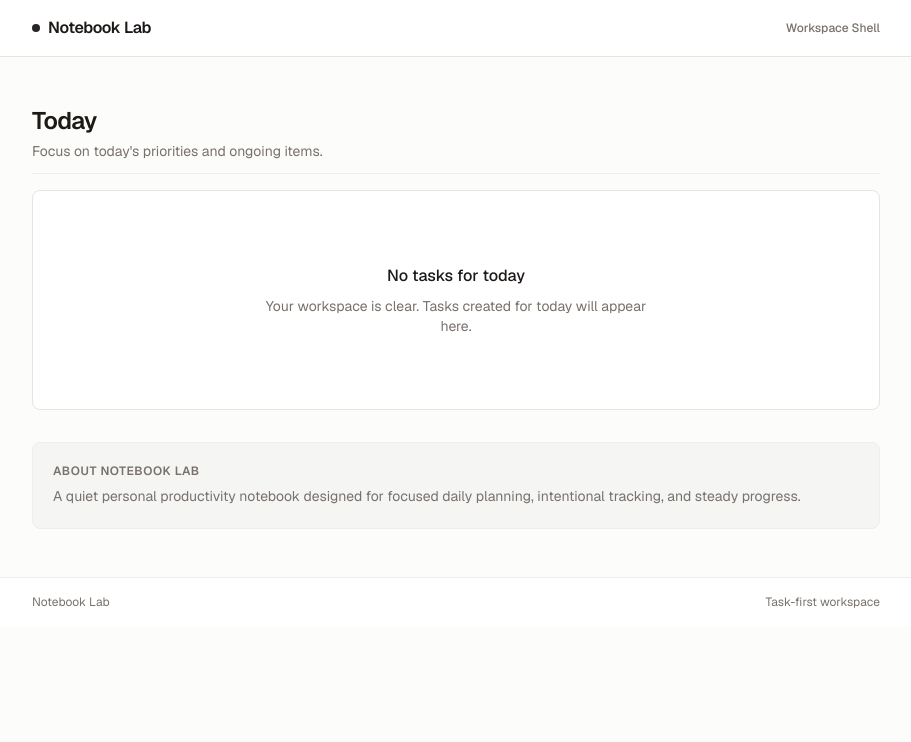
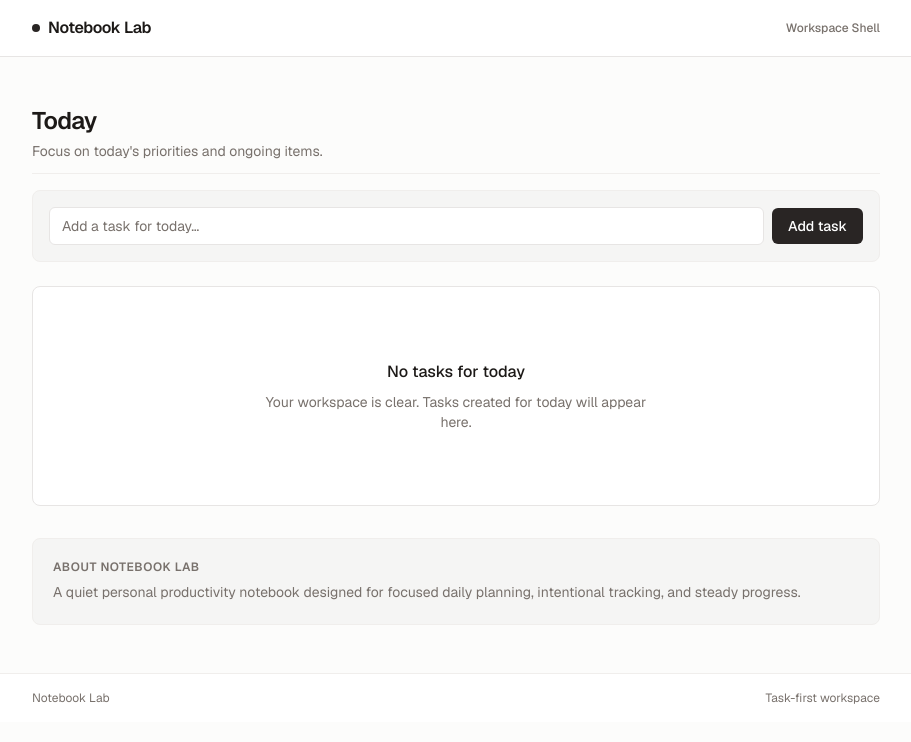
Before and after one commit to A7madSoliman/notebook-lab, a Next.js app: page / in a window 1280 px wide. Shown: the top 742 px of the page, without its empty margins (184-1095 px from the left). Built offline with nearby package versions, Linux system fonts and the light colour scheme.

Commit message:
feat(tasks): add task creation

```diff
--- a/app/page.tsx
+++ b/app/page.tsx
@@ -1,5 +1,5 @@
 import { Surface } from "@/components/ui/surface";
-import { TodayTaskList } from "@/features/tasks/today-task-list";
+import { TodayTasksSection } from "@/features/tasks/today-tasks-section";
 
 export default function Home() {
   return (
@@ -29,7 +29,7 @@ export default function Home() {
             </p>
           </div>
 
-          <TodayTaskList />
+          <TodayTasksSection />
         </section>
 
         <section aria-labelledby="context-heading">
--- /dev/null
+++ b/features/tasks/create-task-form.tsx
@@ -0,0 +1,99 @@
+"use client";
+
+import { useState, useTransition, type FormEvent, type ChangeEvent } from "react";
+import { Surface } from "@/components/ui/surface";
+import { createTodayTask } from "./create-today-task";
+
+interface CreateTaskFormProps {
+  onTaskCreated: () => Promise<boolean> | boolean;
+}
+
+export function CreateTaskForm({ onTaskCreated }: CreateTaskFormProps) {
+  const [title, setTitle] = useState("");
+  const [errorMessage, setErrorMessage] = useState<string | null>(null);
+  const [isPending, startTransition] = useTransition();
+
+  const handleChange = (e: ChangeEvent<HTMLInputElement>) => {
+    setTitle(e.target.value);
+    if (errorMessage) {
+      setErrorMessage(null);
+    }
+  };
+
+  const handleSubmit = (e: FormEvent<HTMLFormElement>) => {
+    e.preventDefault();
+
+    if (isPending) {
+      return;
+    }
+
+    startTransition(async () => {
+      setErrorMessage(null);
+
+      const result = await createTodayTask(title);
+
+      if (result.status === "validation_error" || result.status === "error") {
+        setErrorMessage(result.message);
+        return;
+      }
+
+      setTitle("");
+      setErrorMessage(null);
+
+      const refreshed = await onTaskCreated();
+      if (!refreshed) {
+        setErrorMessage("Task was created, but refreshing the list failed. Please refresh.");
+      }
+    });
+  };
+
+  const errorId = "create-task-error";
+  const inputId = "new-task-title";
+
+  return (
+    <Surface tone="subtle" className="p-3 sm:p-4">
+      <form onSubmit={handleSubmit} noValidate className="flex flex-col gap-2">
+        <div className="flex flex-col sm:flex-row items-stretch sm:items-center gap-2">
+          <label htmlFor={inputId} className="sr-only">
+            New task title
+          </label>
+          <input
+            id={inputId}
+            name="title"
+            type="text"
+            value={title}
+            onChange={handleChange}
+            placeholder="Add a task for today…"
+            disabled={isPending}
+            aria-invalid={errorMessage !== null}
+            aria-describedby={errorMessage ? errorId : undefined}
+            className="flex-1 min-w-0 rounded-md border border-border bg-surface px-3 py-2 text-sm text-foreground placeholder:text-muted focus-visible:outline-2 focus-visible:outline-offset-2 focus-visible:outline-accent disabled:opacity-50 transition-colors"
+          />
+          <button
+            type="submit"
+            disabled={isPending}
+            className="inline-flex min-h-[40px] sm:min-h-0 items-center justify-center rounded-md bg-accent px-4 py-2 text-sm font-medium text-surface hover:opacity-90 focus-visible:outline-2 focus-visible:outline-offset-2 focus-visible:outline-accent disabled:opacity-50 cursor-pointer disabled:cursor-not-allowed transition-all shrink-0"
+          >
+            {isPending ? "Adding…" : "Add task"}
+          </button>
+        </div>
+
+        {isPending && (
+          <p className="sr-only" aria-live="polite">
+            Creating task…
+          </p>
+        )}
+
+        {errorMessage && (
+          <p
+            id={errorId}
+            role="alert"
+            className="text-xs text-red-600 dark:text-red-400 break-words mt-0.5"
+          >
+            {errorMessage}
+          </p>
+        )}
+      </form>
+    </Surface>
+  );
+}
--- /dev/null
+++ b/features/tasks/create-today-task.ts
@@ -0,0 +1,52 @@
+import type { Task } from "@/domain/tasks/task.types";
+import { normalizeTaskRepositoryError } from "@/data/tasks/task-repository.errors";
+import { createTaskRepository } from "@/data/tasks/task-repository.factory";
+import { getTodayDate } from "./get-today-date";
+
+export type CreateTodayTaskResult =
+  | { status: "success"; task: Task }
+  | { status: "validation_error"; message: string }
+  | { status: "error"; message: string };
+
+/**
+ * Creates a task for today's calendar date through the repository boundary.
+ *
+ * Title is intentionally trimmed to reject purely whitespace input and avoid
+ * storing accidental outer whitespace. No arbitrary maximum length is enforced.
+ * Date is computed at execution time to ensure alignment with user's local day.
+ */
+export async function createTodayTask(rawTitle: string): Promise<CreateTodayTaskResult> {
+  const trimmedTitle = rawTitle.trim();
+
+  if (trimmedTitle.length === 0) {
+    return {
+      status: "validation_error",
+      message: "Please enter a task title.",
+    };
+  }
+
+  const today = getTodayDate();
+
+  try {
+    const task = await createTaskRepository().create({
+      title: trimmedTitle,
+      date: today,
+    });
+    return { status: "success", task };
+  } catch (error: unknown) {
+    const failure = normalizeTaskRepositoryError(error);
+
+    if (failure === "corrupted-data") {
+      return {
+        status: "error",
+        message:
+          "Persisted task data is corrupted. Please review your local storage.",
+      };
+    }
+
+    return {
+      status: "error",
+      message: "Unable to create task. Please try again.",
+    };
+  }
+}
--- a/features/tasks/today-task-list.tsx
+++ b/features/tasks/today-task-list.tsx
@@ -1,36 +1,20 @@
-"use client";
-
-import { useEffect, useState, useCallback, useTransition } from "react";
 import { Surface } from "@/components/ui/surface";
 import type { Task } from "@/domain/tasks/task.types";
-import { getTodayDate } from "./get-today-date";
-import { loadTodayTasks } from "./load-today-tasks";
 
-type ViewState =
-  | { status: "loading" }
-  | { status: "success"; tasks: Task[] }
-  | { status: "error"; message: string };
+interface TodayTaskListProps {
+  tasks: Task[];
+  status: "loading" | "success" | "error";
+  errorMessage?: string;
+  onRetry?: () => void;
+}
 
-export function TodayTaskList() {
-  const [state, setState] = useState<ViewState>({ status: "loading" });
-  const [isPending, startTransition] = useTransition();
-
-  const loadTasks = useCallback(() => {
-    startTransition(() => {
-      setState({ status: "loading" });
-      const today = getTodayDate();
-
-      loadTodayTasks(today).then((result) => {
-        setState(result);
-      });
-    });
-  }, []);
-
-  useEffect(() => {
-    loadTasks();
-  }, [loadTasks]);
-
-  if (state.status === "loading" || isPending) {
+export function TodayTaskList({
+  tasks,
+  status,
+  errorMessage,
+  onRetry,
+}: TodayTaskListProps) {
+  if (status === "loading") {
     return (
       <Surface className="p-6 sm:p-10 text-center flex flex-col items-center justify-center min-h-[220px]">
         <div
@@ -48,27 +32,29 @@ export function TodayTaskList() {
     );
   }
 
-  if (state.status === "error") {
+  if (status === "error") {
     return (
       <Surface className="p-6 sm:p-10 text-center flex flex-col items-center justify-center min-h-[220px]">
         <div className="max-w-sm flex flex-col items-center gap-3" role="alert">
           <h2 className="text-base font-medium text-foreground">
             Error loading tasks
           </h2>
-          <p className="text-sm text-muted break-words">{state.message}</p>
+          <p className="text-sm text-muted break-words">
+            {errorMessage || "Unable to load tasks for today. Please try again."}
+          </p>
+          {onRetry && (
             <button
               type="button"
-            onClick={loadTasks}
+              onClick={onRetry}
               className="mt-2 inline-flex items-center justify-center rounded-md border border-border bg-surface px-3 py-1.5 text-xs font-medium text-foreground hover:bg-surface-subtle focus-visible:outline-2 focus-visible:outline-offset-2 focus-visible:outline-accent cursor-pointer transition-colors"
             >
               Retry
             </button>
+          )}
         </div>
       </Surface>
     );
   }
-
-  const { tasks } = state;
 
   if (tasks.length === 0) {
     return (
--- /dev/null
+++ b/features/tasks/today-tasks-section.tsx
@@ -0,0 +1,59 @@
+"use client";
+
+import { useEffect, useState, useCallback, useTransition } from "react";
+import type { Task } from "@/domain/tasks/task.types";
+import { getTodayDate } from "./get-today-date";
+import { loadTodayTasks } from "./load-today-tasks";
+import { CreateTaskForm } from "./create-task-form";
+import { TodayTaskList } from "./today-task-list";
+
+type ViewState =
+  | { status: "loading"; tasks: Task[] }
+  | { status: "success"; tasks: Task[] }
+  | { status: "error"; tasks: Task[]; message: string };
+
+export function TodayTasksSection() {
+  const [state, setState] = useState<ViewState>({
+    status: "loading",
+    tasks: [],
+  });
+  const [isPending, startTransition] = useTransition();
+
+  const loadTasks = useCallback((): Promise<boolean> => {
+    return new Promise((resolve) => {
+      startTransition(() => {
+        const today = getTodayDate();
+        loadTodayTasks(today).then((result) => {
+          if (result.status === "success") {
+            setState({ status: "success", tasks: result.tasks });
+            resolve(true);
+          } else {
+            setState((prev) => ({
+              status: "error",
+              tasks: prev.tasks,
+              message: result.message,
+            }));
+            resolve(false);
+          }
+        });
+      });
+    });
+  }, []);
+
+  useEffect(() => {
+    loadTasks();
+  }, [loadTasks]);
+
+  return (
+    <div className="flex flex-col gap-6">
+      <CreateTaskForm onTaskCreated={loadTasks} />
+
+      <TodayTaskList
+        tasks={state.tasks}
+        status={isPending && state.status === "loading" ? "loading" : state.status}
+        errorMessage={state.status === "error" ? state.message : undefined}
+        onRetry={loadTasks}
+      />
+    </div>
+  );
+}
```
Also changed, not shown: 2 other files (tests, documents, lock files or other folders). Lines whose indentation alone changed are shown as unchanged.
